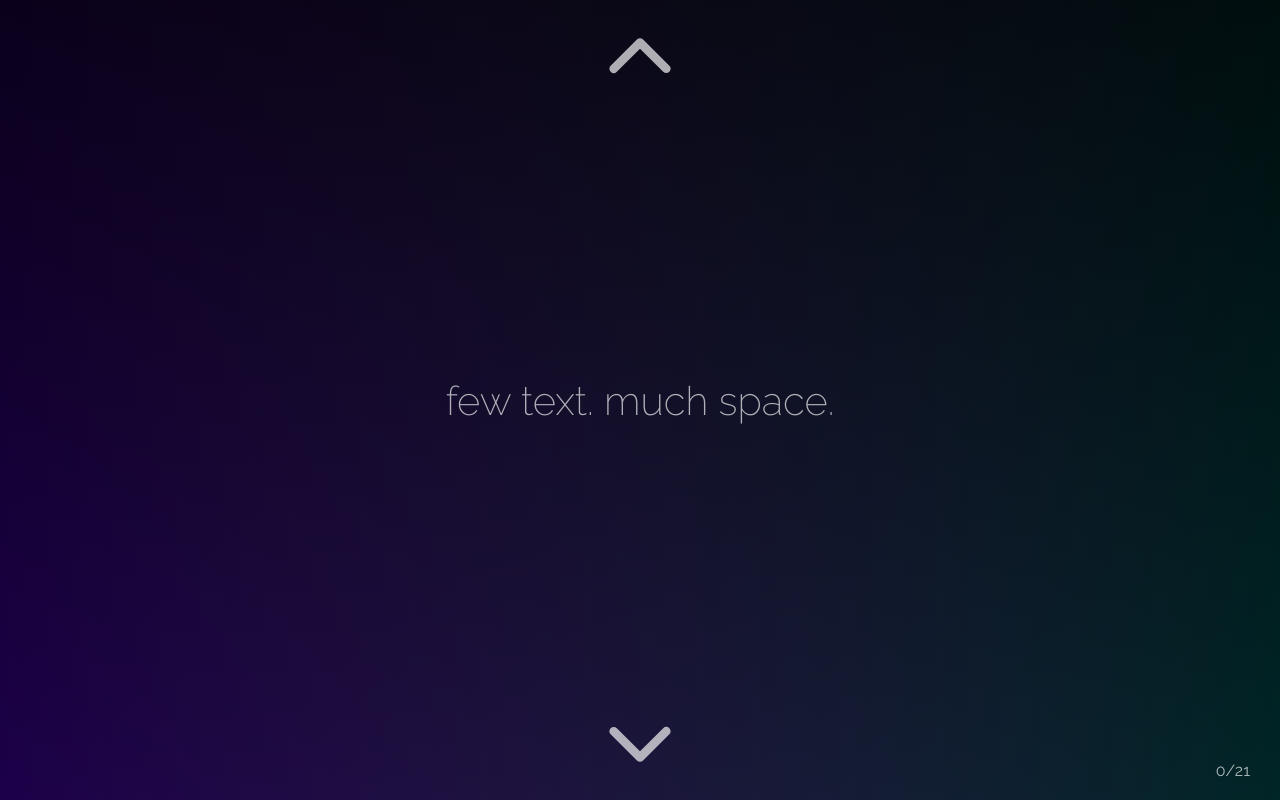
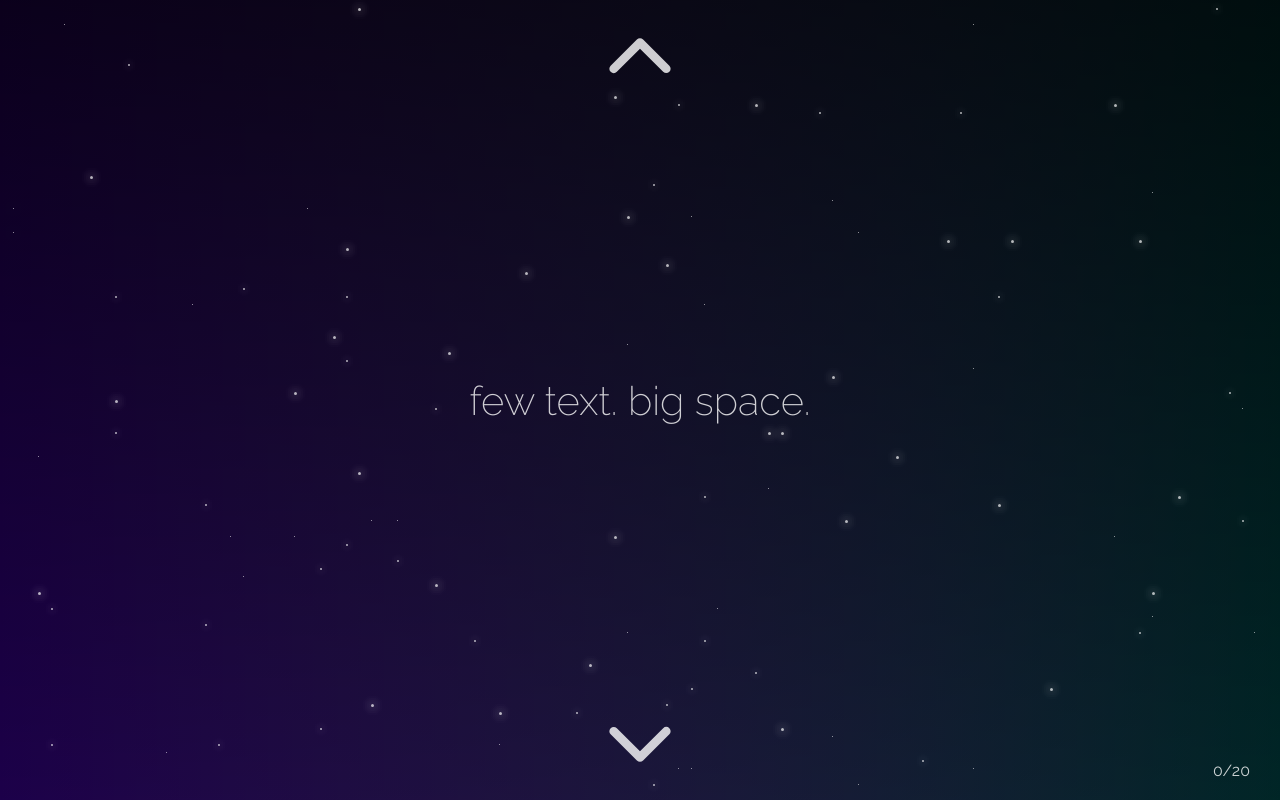
Before and after one commit to mlwheaton08/personal-site-official, a React app: page /3 in a window 1280 px wide. Built offline with nearby package versions, Linux system fonts and the light colour scheme.

Commit message:
Text View made into one flexible resuable component

```diff
--- /dev/null
+++ b/src/components/functions/stars.js
@@ -0,0 +1,44 @@
+export const makeStars = (starCount) => {
+    const array = []
+    for (let n = 1; n <= starCount; n++) {
+        const randomXPosition = Math.floor((Math.random() * 98) + 1)
+        const randomYPosition = Math.floor((Math.random() * 98) + 1)
+        const randomSize = Math.floor((Math.random() * 3) + 1)
+        array.push({
+            id: n,
+            left: randomXPosition,
+            top: randomYPosition,
+            size: randomSize
+        })
+    }
+    return array
+}
+
+export const starBgColors = [
+    "rgb(255, 34, 34)", //red
+    "rgb(255, 136, 81)", //orange
+    "rgb(255, 233, 39)", //yellow
+    "rgb(81, 255, 81)", //green
+    "rgb(81, 255, 246)", //blue
+    "rgb(160, 119, 255)", //purple
+    "rgb(253, 114, 218)", //pink
+    "rgb(255, 255, 255)" //white
+]
+
+const getRandomIndex = (array) => {
+    const randomIndex = Math.floor(Math.random() * array.length)
+    return array[randomIndex]
+}
+
+const starBright = (starId) => {
+    document.getElementById(starId).style.background = getRandomIndex(starBgColors)
+    document.getElementById(starId).classList.add("bright")
+}
+
+export const lightUpStars = (starCount, viewNum) => {
+    let timeDelay = 600
+    for (let n = 1; n <= starCount; n++) {
+        setTimeout(starBright, timeDelay, `star-${viewNum}-${n}`)
+        timeDelay += 30
+    }
+}
--- /dev/null
+++ b/src/components/functions/views.js
@@ -0,0 +1,27 @@
+export const views = [
+    {
+        viewNum: 1,
+        text: "hi.",
+        starCount: 300
+    },
+    {
+        viewNum: 2,
+        text: "welcome.",
+        starCount: 200
+    },
+    {
+        viewNum: 3,
+        text: "few text. big space.",
+        starCount: 100
+    },
+    {
+        viewNum: 4,
+        text: "There isn't much to see on this site.",
+        starCount: 50
+    },
+    {
+        viewNum: 5,
+        text: "But you can learn a bit about me.",
+        starCount: 25
+    }
+]
--- a/src/components/textViews/TextViews.css
+++ b/src/components/textViews/TextView.css
@@ -27,6 +27,20 @@
         linear-gradient(to left, rgb(0, 94, 97), rgb(0, 0, 0, 0.5));
 }
 
+#view4 {
+    background:
+        linear-gradient(to bottom, rgba(0, 0, 0, 0.7), rgba(0, 0, 0, 0.2)),
+        linear-gradient(to right, rgb(35, 0, 92), rgb(0, 0, 0, 0.5)),
+        linear-gradient(to left, rgb(0, 94, 97), rgb(0, 0, 0, 0.5));
+}
+
+#view5 {
+    background:
+        linear-gradient(to bottom, rgba(0, 0, 0, 0.7), rgba(0, 0, 0, 0.2)),
+        linear-gradient(to right, rgb(35, 0, 92), rgb(0, 0, 0, 0.5)),
+        linear-gradient(to left, rgb(0, 94, 97), rgb(0, 0, 0, 0.5));
+}
+
 .char {
     transition: color 0.7s;
 }
@@ -34,6 +48,7 @@
 .char.bright {
     font-weight: 300;
     color: var(--primary-text-color);
+    text-shadow: 0 0 3px var(--text-shadow-color-1);
 }
 
 .score {
@@ -44,7 +59,7 @@
 }
 
 .score.complete {
-    font-weight: 300;
+    font-weight: 400;
     color: var(--primary-text-color);
 }
 
@@ -52,8 +67,6 @@
     --star-shadow-inactive: rgba(255, 255, 255, 0.507);
 
     position: fixed;
-    width: 3px;
-    height: 3px;
     border-radius: 50%;
     box-shadow:
         1px 1px 11px var(--star-shadow-inactive),
@@ -62,50 +75,25 @@
         -1px 1px 11px var(--star-shadow-inactive);
     background-color: rgba(255, 255, 255, 0.7);
     transition:
-        width 0.5s ease-in,
-        height 0.5s ease-in,
+        width 1s ease-in,
+        height 1s ease-in,
         box-shadow 0.5s ease-in-out,
         background-color 0.5s;
 }
 
 .star.bright {
-    width: 4px;
-    height: 4px;
     box-shadow:
-        3px 3px 7px white,
-        -3px -3px 7px white,
-        3px -3px 7px white,
-        -3px 3px 7px white;
+        3px 3px 14px white,
+        -3px -3px 14px white,
+        3px -3px 14px white,
+        -3px 3px 14px white;
 }
 
-#star-1-1 {
-    top: 28vh;
-    left: 20vw;
+#blah {
+    position: fixed;
+    /* bottom: 20vh;
+    left: 50vw; */
+    width: 10px;
+    height: 10px;
+    background-color: white;
 }
-
-#star-1-2 {
-    top: 20vh;
-    right: 14vw;
-}
-
-#star-1-3 {
-    bottom: 35vh;
-    right: 23vw;
-}
-
-#star-1-4 {
-    bottom: 35vh;
-    left: 8vw;
-}
-#star-1-5 {
-    top: 3vh;
-    right: 23vw;
-}
-#star-1-6 {
-    bottom: 47vh;
-    left: 35vw;
-}
-#star-1-7 {
-    bottom: 12vh;
-    right: 40vw;
-}
--- /dev/null
+++ b/src/components/textViews/TextView.js
@@ -0,0 +1,127 @@
+import { useEffect, useState } from "react";
+import "./TextView.css"
+import { useNavigate } from "react-router-dom";
+import { makeStars } from "../functions/stars.js"
+import { lightUpStars } from "../functions/stars.js"
+
+export const TextView = ({ viewNum, viewsCount, text, starCount }) => {
+    const navigate = useNavigate()
+
+    const textArray = text.split("")
+    const [foundCharIndexes, setFoundCharIndexes] = useState([])
+    const [score, setScore] = useState(0)
+
+    const [stars, setStars] = useState([])
+
+    useEffect(
+        () => {
+            setFoundCharIndexes([])
+            setScore(0)
+            setStars(makeStars(starCount))
+        },
+        [viewNum]
+    )
+
+    const addCharIndex = (index) => {
+        const foundCharIndex = foundCharIndexes.find(i => i == index)
+        if (foundCharIndex === undefined) {
+            const copyArray = foundCharIndexes
+            copyArray.push(index)
+            setFoundCharIndexes(copyArray)
+            setScore(score + 1)
+        }
+    }
+
+    const charComplete = () => {
+        if (foundCharIndexes.length === textArray.length) {
+            setScore(foundCharIndexes.length) //this is a safeguard. score messed up on me once, so checking/setting the charindex array length is more reliable
+            document.getElementById(`score-${viewNum}`).classList.add("complete")
+            lightUpStars(starCount, viewNum)
+        }
+    }
+
+    useEffect(
+        () => {
+            charComplete()
+        },
+        [score]
+    )
+
+    // const playRandomCharClick = () => {
+    //     const randomIndex = Math.floor(Math.random() * charClicks.length)
+    //     const randomClick = new Audio(charClicks[randomIndex])
+    //     randomClick.play()
+    // }
+
+
+    return <div id={`view${viewNum}`} className="text-view">
+        {
+            viewNum === 1
+                ? ""
+                : <svg
+                    className="page previous"
+                    xmlns="http://www.w3.org/2000/svg"
+                    viewBox="0 0 512 512"
+                    onClick={() => {
+                        if (viewNum === 2) {
+                            navigate("/")
+                        } else {
+                            navigate(`/${viewNum - 1}`)
+                        }
+                    }}
+                >
+                    <path d="M233.4 406.6c12.5 12.5 32.8 12.5 45.3 0l192-192c12.5-12.5 12.5-32.8 0-45.3s-32.8-12.5-45.3 0L256 338.7 86.6 169.4c-12.5-12.5-32.8-12.5-45.3 0s-12.5 32.8 0 45.3l192 192z"/>
+                </svg>
+        }
+
+        <p>
+            {
+                textArray.map((char, index) => {
+                    return <span
+                        key={`char-${viewNum}-${index}`}
+                        id={`char-${viewNum}-${index}`}
+                        className="char"
+                        onMouseOver={() => {{
+                            document.getElementById(`char-${viewNum}-${index}`).classList.add("bright")}
+                            addCharIndex(index)
+                        }}>
+                        {char}
+                    </span>
+                })
+            }
+        </p>
+
+        <svg
+            className="page next"
+            xmlns="http://www.w3.org/2000/svg"
+            viewBox="0 0 512 512"
+            onClick={() => {
+                if (viewNum < viewsCount) {
+                    navigate(`/${viewNum + 1}`)
+                } else {
+                    navigate("/musical_background")
+                }
+            }}
+        >
+            <path d="M233.4 406.6c12.5 12.5 32.8 12.5 45.3 0l192-192c12.5-12.5 12.5-32.8 0-45.3s-32.8-12.5-45.3 0L256 338.7 86.6 169.4c-12.5-12.5-32.8-12.5-45.3 0s-12.5 32.8 0 45.3l192 192z"/>
+        </svg>
+
+        <span className="score" id={`score-${viewNum}`}>{score}/{textArray.length}</span>
+
+        {
+            stars.map(star => {
+                return <span
+                    style={{
+                        left: `${star.left}vw`,
+                        top: `${star.top}vh`,
+                        width: `${star.size}px`,
+                        height: `${star.size}px`
+                    }}
+                    key={`star-${viewNum}-${star.id}`}
+                    id={`star-${viewNum}-${star.id}`}
+                    className="star"
+                ></span>
+            })
+        }
+    </div>
+  }
--- a/src/components/textViews/View1.js
+++ /dev/null
@@ -1,155 +0,0 @@
-import { useEffect, useState } from "react";
-import "./TextViews.css"
-import { useNavigate } from "react-router-dom";
-import click1 from "../../audio/joystick-1.mp3"
-import click2 from "../../audio/joystick-2.mp3"
-import click3 from "../../audio/mouse-2.mp3"
-import twinkle1 from "../../audio/twinkle-G1.mp3"
-import twinkle2 from "../../audio/twinkle-B.mp3"
-import twinkle3 from "../../audio/twinkle-C.mp3"
-import twinkle4 from "../../audio/twinkle-E.mp3"
-import twinkle5 from "../../audio/twinkle-G2.mp3"
-
-export const View1 = () => {
-    const navigate = useNavigate()
-
-    const text = "hi."
-    const textArray = text.split("")
-    const starCount = 7 // represents how many I want on page. can change this number to render more on page
-    const charClicks = [click1, click2, click3]
-    const starTwinkles = [twinkle1, twinkle2, twinkle3, twinkle4, twinkle5]
-    const starBgColors = [
-        "rgb(255, 34, 34)", //red
-        "rgb(255, 136, 81)", //orange
-        "rgb(255, 233, 39)", //yellow
-        "rgb(81, 255, 81)", //green
-        "rgb(81, 255, 246)", //blue
-        "rgb(160, 119, 255)", //purple
-        "rgb(253, 114, 218)", //pink
-        "rgb(255, 255, 255)" //white
-    ]
-
-    const [foundCharIndexes, setFoundCharIndexes] = useState([])
-    const [score, setScore] = useState(0)
-    const [starTally, setStarTally] = useState(1)
-    const [stars, setStars] = useState([])
-
-
-    const addCharIndex = (index) => {
-        const foundCharIndex = foundCharIndexes.find(i => i == index)
-        if (foundCharIndex === undefined) {
-            const copyArray = foundCharIndexes
-            copyArray.push(index)
-            setFoundCharIndexes(copyArray)
-            setScore(score + 1)
-        }
-    }
-
-    const charComplete = () => {
-        if (score === textArray.length) {
-            document.getElementById('score-1').classList.add("complete")
-            lightUpStars()
-        }
-    }
-
-    const renderNewStar = () => {
-        if (starTally <= starCount) {
-            setStarTally(starTally + 1)
-            const copyArray = stars
-            copyArray.push(starTally)
-            setStars(copyArray)
-        }
-    }
-
-    useEffect(
-        () => {
-            // if (stars.length > 0 && stars.length < starCount) {
-            // }
-            setTimeout(renderNewStar, 400)
-        },
-        [starTally]
-    )
-
-    const starBright = (starId) => {
-        document.getElementById(starId).style.background = getRandomStarBgColor()
-        playRandomTwinkle()
-        document.getElementById(starId).classList.add("bright")
-    }
-
-    const lightUpStars = () => {
-        let timeDelay = 600
-        for (let n = 1; n <= starCount; n++) {
-            setTimeout(starBright, timeDelay, `star-1-${n}`)
-            timeDelay += 300
-        }
-    }
-
-    useEffect(
-        () => {
-            charComplete()
-        },
-        [score]
-    )
-
-    const playRandomCharClick = () => {
-        const randomIndex = Math.floor(Math.random() * charClicks.length)
-        const randomClick = new Audio(charClicks[randomIndex])
-        randomClick.play()
-    }
-
-    const playRandomTwinkle = () => {
-        const randomIndex = Math.floor(Math.random() * starTwinkles.length)
-        const randomClick = new Audio(starTwinkles[randomIndex])
-        randomClick.play()
-    }
-
-    const getRandomStarBgColor = () => {
-        const randomIndex = Math.floor(Math.random() * starBgColors.length)
-        return starBgColors[randomIndex]
-    }
-
-
-    return <div id="view1" className="text-view">
-        <p>
-            {
-                textArray.map((char, index) => {
-                    return <span
-                        key={`char-1-${index}`}
-                        id={`char-1-${index}`}
-                        className="char"
-                        onMouseOver={() => {{
-                            document.getElementById(`char-1-${index}`).classList.add("bright")}
-                            addCharIndex(index)
-                            playRandomCharClick()
-                        }}>
-                        {char}
-                    </span>
-                })
-            }
-        </p>
-
-        <svg className="page down" xmlns="http://www.w3.org/2000/svg" viewBox="0 0 512 512" onClick={() => navigate("/2")}>
-            <path d="M233.4 406.6c12.5 12.5 32.8 12.5 45.3 0l192-192c12.5-12.5 12.5-32.8 0-45.3s-32.8-12.5-45.3 0L256 338.7 86.6 169.4c-12.5-12.5-32.8-12.5-45.3 0s-12.5 32.8 0 45.3l192 192z"/>
-        </svg>
-
-        <span className="score" id="score-1">{score}/{textArray.length}</span>
-
-        {
-            stars.map(star => {
-                return <span
-                    key={`star-1-${star}`}
-                    id={`star-1-${star}`}
-                    className="star"
-                ></span>
-            })
-        }
-
-        {/* <span id="star-1-1" className="star"></span>
-        <span id="star-1-2" className="star"></span>
-        <span id="star-1-3" className="star"></span>
-        <span id="star-1-4" className="star"></span>
-        <span id="star-1-5" className="star"></span>
-        <span id="star-1-6" className="star"></span>
-        <span id="star-1-7" className="star"></span> */}
-    </div>
-  }
--- a/src/components/textViews/View2.js
+++ /dev/null
@@ -1,72 +0,0 @@
-import { useNavigate } from "react-router-dom";
-import "./TextViews.css"
-import { useEffect, useState } from "react";
-
-export const View2 = () => {
-    const navigate = useNavigate()
-
-    const text = "welcome."
-    const textArray = text.split("")
-    const textArrayLength = textArray.length
-
-    const [foundCharIndexes, setFoundCharIndexes] = useState([])
-    const [score, setScore] = useState(0)
-    const [charComplete, setCharComplete] = useState(false)
-
-    const addIndex = (index) => {
-        const copyArray = foundCharIndexes
-        const foundCharIndex = copyArray.find(i => i == index)
-        if (foundCharIndex === undefined) {
-            copyArray.push(index)
-            setFoundCharIndexes(copyArray)
-            setScore(score + 1)
-        }
-    }
-
-    useEffect(
-        () => {
-            if (score === textArrayLength) {
-                setCharComplete(true)
-            }
-        },
-        [score]
-    )
-
-    const isCharComplete = () => {
-        if (charComplete) {
-            return " complete"
-        } else {
-            return ""
-        }
-    }
-
-
-    return <div id="view2" className="text-view">
-        <svg className="page up" xmlns="http://www.w3.org/2000/svg" viewBox="0 0 512 512" onClick={() => navigate("/")}>
-            <path d="M233.4 406.6c12.5 12.5 32.8 12.5 45.3 0l192-192c12.5-12.5 12.5-32.8 0-45.3s-32.8-12.5-45.3 0L256 338.7 86.6 169.4c-12.5-12.5-32.8-12.5-45.3 0s-12.5 32.8 0 45.3l192 192z"/>
-        </svg>
-
-        <p>
-            {
-                textArray.map((char, index) => {
-                    return <span
-                        key={`2-char-${index}`}
-                        id={`2-char-${index}`}
-                        className="char"
-                        onMouseOver={() => {{
-                            document.getElementById(`2-char-${index}`).classList.add("bright")}
-                            addIndex(index)
-                        }}>
-                        {char}
-                    </span>
-                })
-            }
-        </p>
-
-        <svg className="page down" xmlns="http://www.w3.org/2000/svg" viewBox="0 0 512 512" onClick={() => navigate("/3")}>
-            <path d="M233.4 406.6c12.5 12.5 32.8 12.5 45.3 0l192-192c12.5-12.5 12.5-32.8 0-45.3s-32.8-12.5-45.3 0L256 338.7 86.6 169.4c-12.5-12.5-32.8-12.5-45.3 0s-12.5 32.8 0 45.3l192 192z"/>
-        </svg>
-
-        <span className={`score${isCharComplete()}`} id="2-score">{score}/{textArrayLength}</span>
-    </div>
-  }
--- a/src/components/textViews/View3.js
+++ /dev/null
@@ -1,71 +0,0 @@
-import { useNavigate } from "react-router-dom";
-import { useEffect, useState } from "react";
-import "./TextViews.css"
-
-export const View3 = () => {
-    const navigate = useNavigate()
-
-    const text = "few text. much space."
-    const textArray = text.split("")
-    const textArrayLength = textArray.length
-
-    const [foundCharIndexes, setFoundCharIndexes] = useState([])
-    const [score, setScore] = useState(0)
-    const [charComplete, setCharComplete] = useState(false)
-
-    const addIndex = (index) => {
-        const copyArray = foundCharIndexes
-        const foundCharIndex = copyArray.find(i => i == index)
-        if (foundCharIndex === undefined) {
-            copyArray.push(index)
-            setFoundCharIndexes(copyArray)
-            setScore(score + 1)
-        }
-    }
-
-    useEffect(
-        () => {
-            if (score === textArrayLength) {
-                setCharComplete(true)
-            }
-        },
-        [score]
-    )
-
-    const isCharComplete = () => {
-        if (charComplete) {
-            return " complete"
-        } else {
-            return ""
-        }
-    }
-
-    return <div id="view3" className="text-view">
-        <svg className="page up" xmlns="http://www.w3.org/2000/svg" viewBox="0 0 512 512" onClick={() => navigate("/2")}>
-            <path d="M233.4 406.6c12.5 12.5 32.8 12.5 45.3 0l192-192c12.5-12.5 12.5-32.8 0-45.3s-32.8-12.5-45.3 0L256 338.7 86.6 169.4c-12.5-12.5-32.8-12.5-45.3 0s-12.5 32.8 0 45.3l192 192z"/>
-        </svg>
-
-        <p>
-            {
-                textArray.map((char, index) => {
-                    return <span
-                        key={`3-char-${index}`}
-                        id={`3-char-${index}`}
-                        className="char"
-                        onMouseOver={() => {{
-                            document.getElementById(`3-char-${index}`).classList.add("bright")}
-                            addIndex(index)
-                        }}>
-                        {char}
-                    </span>
-                })
-            }
-        </p>
-
-        <svg className="page down" xmlns="http://www.w3.org/2000/svg" viewBox="0 0 512 512" onClick={() => navigate("/4")}>
-            <path d="M233.4 406.6c12.5 12.5 32.8 12.5 45.3 0l192-192c12.5-12.5 12.5-32.8 0-45.3s-32.8-12.5-45.3 0L256 338.7 86.6 169.4c-12.5-12.5-32.8-12.5-45.3 0s-12.5 32.8 0 45.3l192 192z"/>
-        </svg>
-
-        <span className={`score${isCharComplete()}`} id="3-score">{score}/{textArrayLength}</span>
-    </div>
-  }
--- a/src/components/views/ApplicationViews.js
+++ b/src/components/views/ApplicationViews.js
@@ -1,15 +1,51 @@
 import { Route, Routes } from "react-router-dom";
-import { View1 } from "../textViews/View1";
-import { View2 } from "../textViews/View2";
-import { View3 } from "../textViews/View3";
+import { TextView } from "../textViews/TextView";
+import { views } from "../functions/views.js"
 
 export const ApplicationViews = () => {
 
 	return (
 		<Routes>
-			<Route path="/" element={ <View1 /> } />
-			<Route path="2" element={ <View2 /> } />
-			<Route path="3" element={ <View3 /> } />
+			<Route path="/" element={
+				<TextView
+					viewNum={views[0].viewNum}
+					viewsCount={views.length}
+					text={views[0].text}
+					starCount={views[0].starCount}
+				/> }
+			/>
+			<Route path="/2" element={
+				<TextView
+					viewNum={views[1].viewNum}
+					viewsCount={views.length}
+					text={views[1].text}
+					starCount={views[1].starCount}
+				/> }
+			/>
+			<Route path="/3" element={
+				<TextView
+					viewNum={views[2].viewNum}
+					viewsCount={views.length}
+					text={views[2].text}
+					starCount={views[2].starCount}
+				/> }
+			/>
+			<Route path="/4" element={
+				<TextView
+					viewNum={views[3].viewNum}
+					viewsCount={views.length}
+					text={views[3].text}
+					starCount={views[3].starCount}
+				/> }
+			/>
+			<Route path="/5" element={
+				<TextView
+					viewNum={views[4].viewNum}
+					viewsCount={views.length}
+					text={views[4].text}
+					starCount={views[4].starCount}
+				/> }
+			/>
 		</Routes>
 	)
 }
--- a/src/index.css
+++ b/src/index.css
@@ -11,7 +11,9 @@ body {
     --bg-color-8: #94003E;
 
     --primary-text-color: white;
-    --secondary-text-color: rgba(255, 255, 255, 0.671);
+    --secondary-text-color: rgba(255, 255, 255, 0.8);
+
+    --text-shadow-color-1: rgba(255, 255, 255, 0.199);
 
     margin: 0;
     font-family: 'Raleway', sans-serif;
@@ -42,11 +44,11 @@ p {
     fill: var(--primary-text-color);
 }
 
-.page.down {
+.page.next {
     bottom: 25px;
 }
 
-.page.up {
+.page.previous {
     top: 25px;
     transform: rotate(180deg);
 }
```
